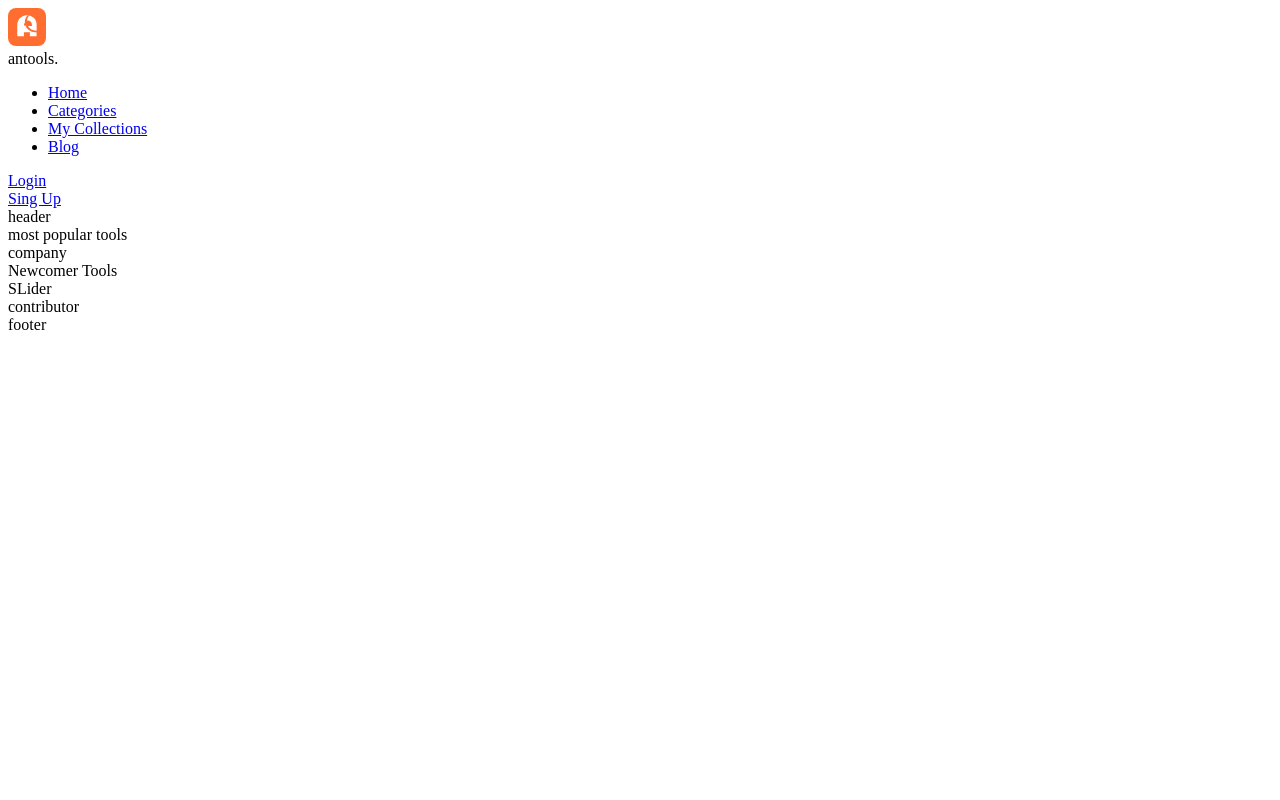
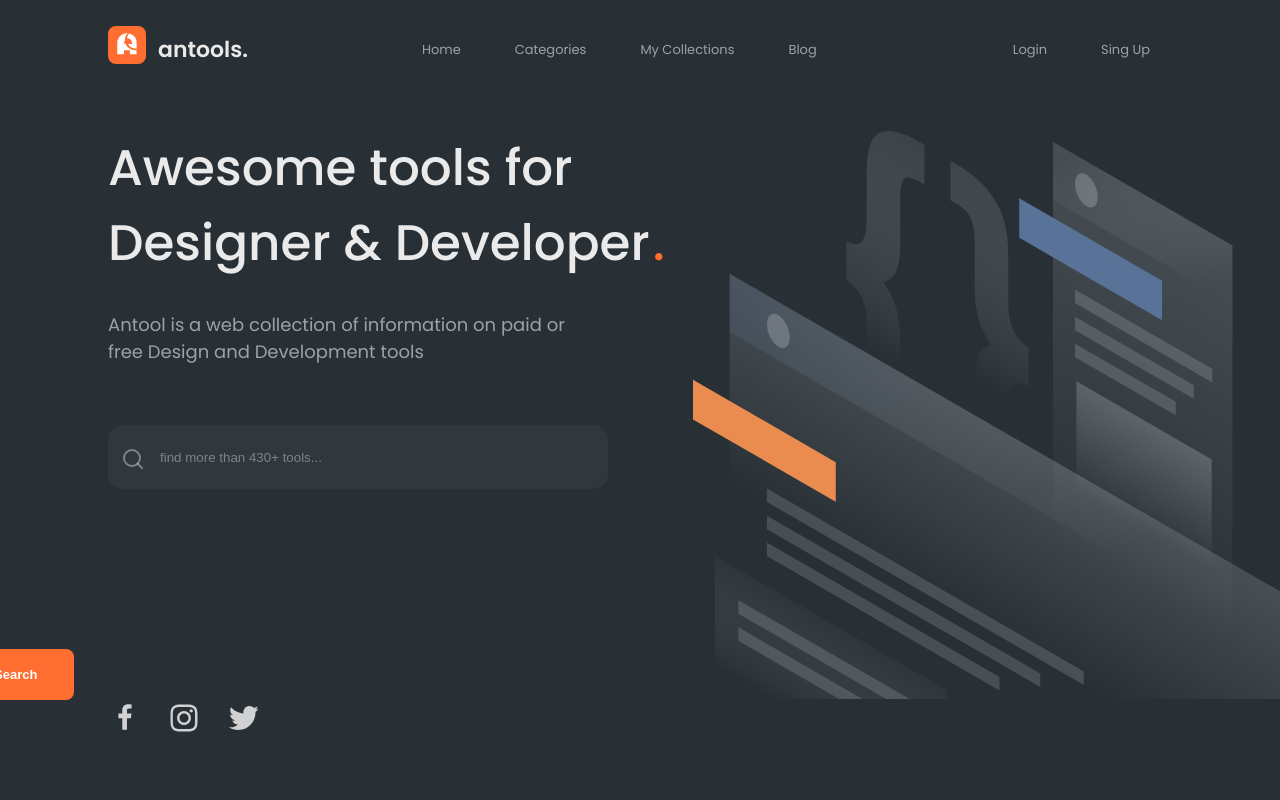
Before and after one commit to KarVarr/Antools, a plain HTML site: page index.html in a window 1280 px wide. Shown: the top 800 px of the page. Drawn offline with nearby package versions, Linux system fonts and the light colour scheme; files that its build step writes are made by us from their sources.

Commit message:
add nav and header

```diff
--- a/index.html
+++ b/index.html
@@ -16,8 +16,9 @@
     <!-- LOGO -->
     <link rel="shortcut icon" href="img/Group 159.png" type="image/x-icon" />
     <!-- CSS -->
-    <link rel="stylesheet" href="css/style.css" />
+    <link rel="stylesheet" href="css/main.css" />
   </head>
+
   <body>
     <div class="container">
       <!-- NAV -->
@@ -31,21 +32,55 @@
 
         <div class="nav__menu">
           <ul class="nav__menu--ul">
-            <li class="nav__menu--li"><a href="#">Home</a></li>
-            <li class="nav__menu--li"><a href="#">Categories</a></li>
-            <li class="nav__menu--li"><a href="#">My Collections</a></li>
-            <li class="nav__menu--li"><a href="#">Blog</a></li>
+            <li class="nav__menu--li"><a class="nav__menu--link" href="#" target="_blank">Home</a></li>
+            <li class="nav__menu--li"><a class="nav__menu--link" href="#" target="_blank">Categories</a></li>
+            <li class="nav__menu--li"><a class="nav__menu--link" href="#" target="_blank">My Collections</a></li>
+            <li class="nav__menu--li"><a class="nav__menu--link" href="#" target="_blank">Blog</a></li>
           </ul>
         </div>
 
         <div class="nav__login">
-          <div class="nav__login--log"><a href="#">Login</a></div>
-          <div class="nav__login--singUp"><a href="#">Sing Up</a></div>
+          <div class="nav__login--log"><a class="nav__menu--link" href="#"t arget="_blank">Login</a></div>
+          <div class="nav__login--singUp"><a class="nav__menu--link" href="#" target="_blank">Sing Up</a></div>
         </div>
       </nav>
 
       <!-- HEADER -->
-      <header class="header">header</header>
+      <header class="header">
+        <div class="header__items">
+          <div class="header__items--title">
+            Awesome tools for<br>
+            Designer & Developer
+              <span class="header__items--title-dot">
+                .
+              </span>
+          </div>
+          <div class="header__items--text">
+            Antool is a web    collection of information on paid or <br>free Design and Development tools
+          </div>
+          <div class="header__items--input">
+            <form action="" method="">
+              <input type="search" id="search" class="header__input" placeholder="find more than 430+ tools..." autocomplete="off">
+              <label for="search" class="header__input-label">
+                <img src="img/search.svg" alt=""    class="header__input-img">
+              </label>
+              <button class="header__input-btn btn">Search</button>
+            </form>
+          </div>
+          <div class="header__items--media">
+            <a href="http://facebook.com" target="_blank"><img src="img/bx_bxl-facebookfb.svg" alt="facebook" class="header__items--media-fb"></a>
+            <a href="http://https://instagram.com/" target="_blank"><img src="img/bx_bxl-instagraminst.svg" alt="instagram" class="header__items--media-inst"></a>
+            <a href="http://https://twitter.com/" target="_blank"><img src="img/bx_bxl-twitterTwitter.svg" alt="twitter" class="header__items--media-tw"></a>
+          </div>
+
+        </div>
+
+        <div class="header__img">
+          <img src="img/Illustrationheader.svg" alt="" class="header__img--img">
+        </div>
+      </header>
+
+      <!-- SECTION TOOLS -->
       <section class="tools">most popular tools</section>
       <section class="company">company</section>
       <section class="newTools">Newcomer Tools</section>
--- /dev/null
+++ b/sass/abstracts/_variables.scss
@@ -0,0 +1,10 @@
+$color-page: #283036;
+
+$color-btn: #FF6E30;
+$color-btn-text: #FFFFFF;
+
+
+$color-h1: rgba(255, 255, 255, 0.9);
+$color-text: rgba(255, 255, 255, 0.55);
+$color-placeholder: rgba(255, 255, 255, 0.38);
+$color-input: #353c42b6;
--- /dev/null
+++ b/sass/base/_base.scss
@@ -0,0 +1,47 @@
+
+/* Указываем box sizing */
+*,
+*::before,
+*::after {
+  box-sizing: border-box;
+
+}
+
+/* Убираем внутренние отступы */
+ul[class],
+ol[class] {
+  padding: 0;
+}
+
+html {
+  font-size: 62.5% !important;
+}
+
+/* Убираем внешние отступы */
+body,
+h1,
+h2,
+h3,
+h4,
+p,
+ul[class],
+ol[class],
+li,
+figure,
+figcaption,
+blockquote,
+dl,
+dd {
+  margin: 0;
+
+}
+
+
+
+.container {
+    max-width: 144rem;
+    padding: 2.6rem 10.8rem;
+    background-color: $color-page;
+    margin: 0 auto;
+    overflow: hidden;
+}
--- /dev/null
+++ b/sass/base/_text.scss
@@ -0,0 +1,18 @@
+html {
+    color: $color-text;
+    font-family: 'Poppins', sans-serif;
+
+}
+.nav__menu--link {
+    padding: 1.1rem 2.2rem;
+    font-size: 1.3rem;
+    text-decoration: none;
+    color: $color-text
+}
+.nav__menu--link:hover {
+    padding: 1.1rem 2.2rem;
+    border-radius: .8rem;
+    background-color: $color-btn;
+    color: $color-btn-text;
+    font-size: 1.3rem;
+}
--- /dev/null
+++ b/sass/companents/_button.scss
@@ -0,0 +1,15 @@
+
+.btn {
+    padding: 1.1rem 2.2rem;
+    border: none;
+    border-radius: .8rem;
+    background-color: $color-btn;
+    color: $color-btn-text;
+    font-size: 1.3rem;
+    font-weight: 600;
+    cursor: pointer;
+    &:hover {
+        background-color: #dd5f2a;
+
+    }
+}
--- /dev/null
+++ b/sass/layout/_header.scss
@@ -0,0 +1,68 @@
+.header {
+    margin: 5.8rem -11rem 20rem 0;
+    display: flex;
+    justify-content: space-between;
+    &__items {
+    }
+    &__items--title {
+        font-size: 5rem;
+        font-weight: 500;
+        color: $color-h1;
+        margin-bottom: 3rem;
+    }
+    &__items--title-dot {
+        color: $color-btn;
+        margin-left: -1rem;
+    }
+    &__items--text {
+        font-size: 1.8rem;
+        margin-bottom: 6rem;
+    }
+    &__items--input {
+
+    }
+    //BUG //TODO    поиск надо исправить, что бы не от начала было
+    &__input {
+        width: 50rem;
+        height: 6.4rem;
+        margin-bottom: 16rem;
+        border: none;
+        border-radius: 1.5rem;
+        background-color: $color-input;
+        color: $color-placeholder;
+        outline: none;
+        &::placeholder{
+            color: $color-placeholder;
+            transform: translateX(5rem);
+        }
+
+    }
+    &__input-label {
+
+    }
+    &__input-img {
+        transform: translate(-49rem, .9rem);
+        color: $color-placeholder;
+    }
+    &__input-btn {
+        padding: 1.8rem 3.7rem;
+        transform: scale(1rem);
+        transform: translateX(-15.1rem);
+
+    }
+    &__img {
+    }
+    &__img--img {
+    }
+    &__items--media {
+        display: flex;
+        gap:2.4rem;
+    }
+    &__items--media-fb {
+    }
+    &__items--media-inst {
+    }
+    &__items--media-tw {
+    }
+
+}
--- /dev/null
+++ b/sass/layout/_navigation.scss
@@ -0,0 +1,42 @@
+.nav {
+    display: flex;
+    justify-content: space-between;
+    align-items: center;
+
+
+    &__logo {
+        display: flex;
+        align-items: center;
+        gap: 1.2rem;
+        font-size: 2.2rem;
+        font-weight: 600;
+        color: $color-h1;
+    }
+    &__logo--img {
+    }
+    &__logo--text {
+    }
+
+    &__menu {
+
+    }
+    &__menu--ul {
+        display: flex;
+        gap: 1rem
+    }
+    &__menu--li {
+        list-style: none;
+
+    }
+
+
+    &__login {
+        display: flex;
+        gap: 1rem;
+    }
+    &__login--log {
+    }
+    &__login--singUp {
+    }
+
+}
--- a/sass/main.scss
+++ b/sass/main.scss
@@ -0,0 +1,19 @@
+
+@import "abstracts/mixin";
+@import "abstracts/variables";
+
+
+@import "base/base";
+@import "base/text";
+
+
+
+@import "companents/button";
+
+
+@import "layout/footer";
+@import "layout/grid";
+@import "layout/header";
+@import "layout/navigation";
+
+@import "pages/home";
```
Also changed, not shown: css/main.css, img/search.svg (added), sass/abstracts/_mixin.scss (added), sass/layout/_footer.scss (added), sass/layout/_grid.scss (added), sass/pages/_home.scss (added).
